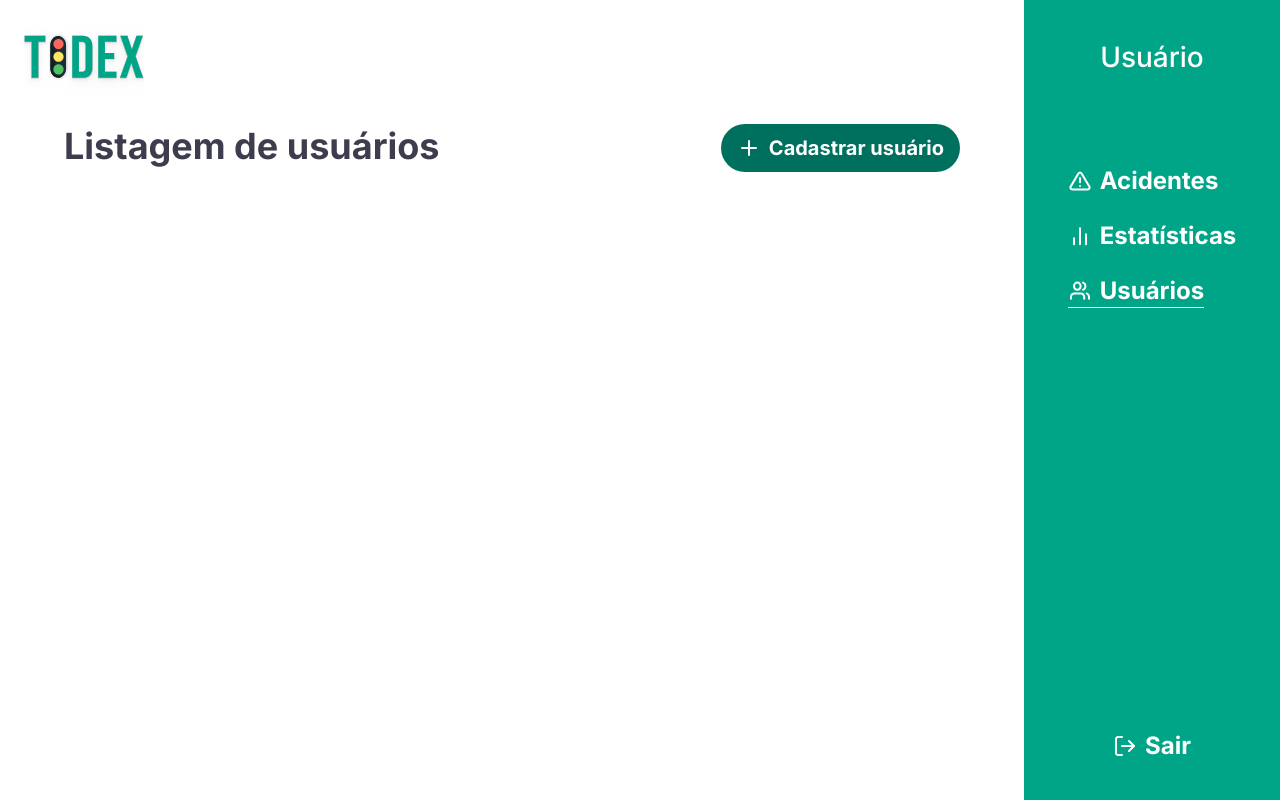
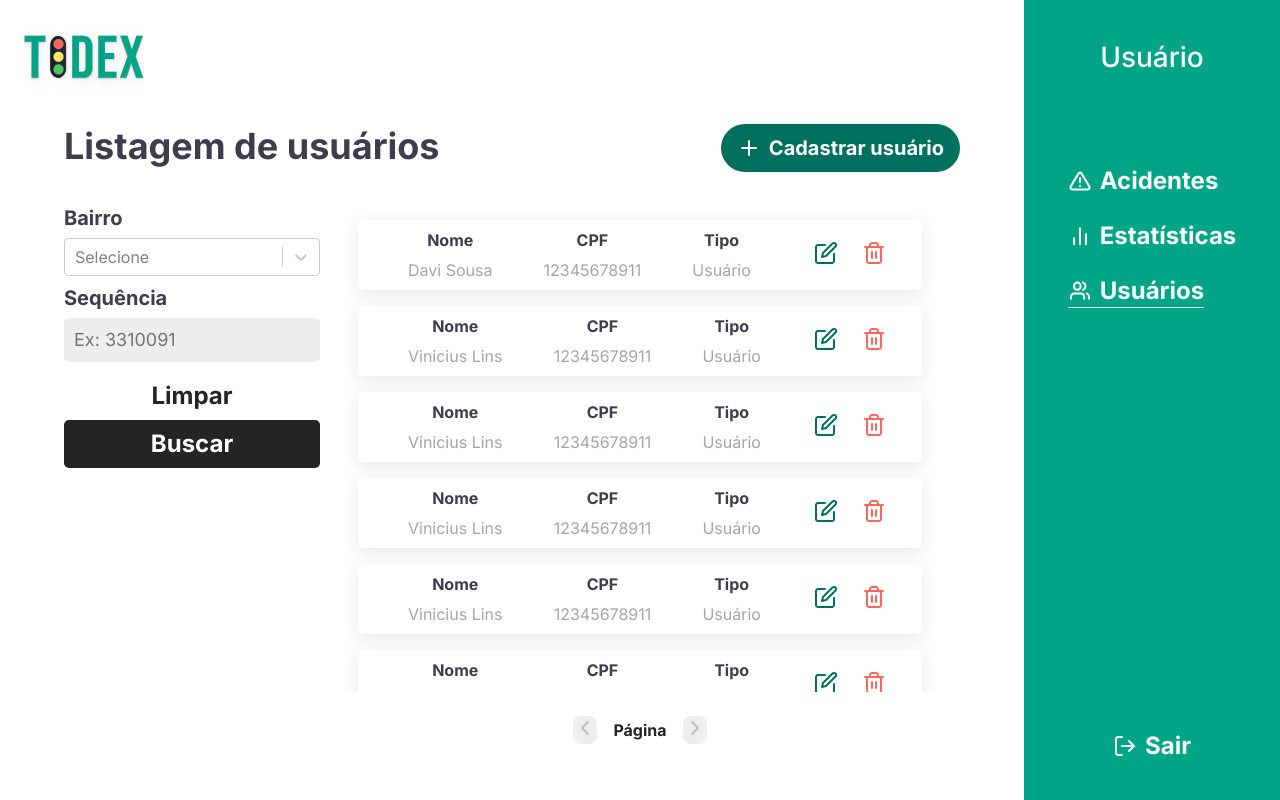
Before and after one commit to lucasarlim/tidex-web, a React (Create React App) app: page /usuarios in a window 1280 px wide. Built offline with nearby package versions, Linux system fonts and the light colour scheme; no server answers.

Commit message:
users page structure created

```diff
--- /dev/null
+++ b/src/data/users.js
@@ -0,0 +1,58 @@
+export default [
+	{
+		_id: '60bfa5a025612d442871e02e',
+		nome: 'Davi Gomes Passos Sousa',
+		cpf: '12345678911',
+		admin: false,
+		__v: 0,
+	},
+	{
+		_id: '60bfa5fe12d442871e02e',
+		nome: 'Vinicius Lins',
+		cpf: '12345678911',
+		admin: false,
+		__v: 0,
+	},
+	{
+		_id: '60bfa5a0fes25612d442871e02e',
+		nome: 'Vinicius Lins',
+		cpf: '12345678911',
+		admin: false,
+		__v: 0,
+	},
+	{
+		_id: '60bfa5aewq025612d442871e02e',
+		nome: 'Vinicius Lins',
+		cpf: '12345678911',
+		admin: false,
+		__v: 0,
+	},
+	{
+		_id: '60bfa5aqw025612d442871e02e',
+		nome: 'Vinicius Lins',
+		cpf: '12345678911',
+		admin: false,
+		__v: 0,
+	},
+	{
+		_id: '60bfa5a02561qqw2d442871e02e',
+		nome: 'Vinicius Lins',
+		cpf: '12345678911',
+		admin: false,
+		__v: 0,
+	},
+	{
+		_id: '60bfa5a02w5612d442871e02e',
+		nome: 'Vinicius Lins',
+		cpf: '12345678911',
+		admin: false,
+		__v: 0,
+	},
+	{
+		_id: '60bfa5a02g5612d442871e02e',
+		nome: 'Vinicius Lins',
+		cpf: '12345678911',
+		admin: false,
+		__v: 0,
+	},
+];
--- a/src/pages/Accidents/index.jsx
+++ b/src/pages/Accidents/index.jsx
@@ -61,6 +61,7 @@ function Accidents() {
 						<List>
 							{ACCIDENTS.map((accident) => (
 								<InfoRow
+									key={accident._id}
 									item={accident}
 									onEdit={editAccident}
 									onRemove={removeAccident}
--- a/src/pages/Accidents/styles.js
+++ b/src/pages/Accidents/styles.js
@@ -1,5 +1,4 @@
 import styled from 'styled-components';
-// import { useTheme } from '../../styles/theme';
 
 export const Container = styled.div`
 	width: 100%;
--- a/src/pages/Users/index.jsx
+++ b/src/pages/Users/index.jsx
@@ -1,7 +1,15 @@
 import { useHistory } from 'react-router-dom';
+import { getUserInfos } from '../../utils/data';
+import NEIGHBOURHOODS from '../../data/neighbourhoods';
+import USERS from '../../data/users';
 import Menu from '../../components/Menu';
 import Header from '../../components/Header';
-import { Container } from './styles';
+import Input from '../../components/Input';
+import Button from '../../components/Button';
+import Select from '../../components/Select';
+import InfoRow from '../../components/InfoRow';
+import Paginator from '../../components/Paginator';
+import { Container, Content, Filters, List, ListWrapper } from './styles';
 
 function Users() {
 	const history = useHistory();
@@ -14,6 +22,33 @@ function Users() {
 					addLabel="Cadastrar usuário"
 					onAdd={() => history.push('/usuarios/criar')}
 				/>
+
+				<Content>
+					<Filters>
+						<Select
+							label="Bairro"
+							placeholder="Selecione"
+							options={NEIGHBOURHOODS.map((item) => ({
+								label: item,
+								value: item,
+							}))}
+						/>
+						<Input label="Sequência" placeholder="Ex: 3310091" />
+
+						<Button label="Limpar" mode="empty" />
+						<Button label="Buscar" />
+					</Filters>
+
+					<ListWrapper>
+						<List>
+							{USERS.map((user) => (
+								<InfoRow item={user} infos={getUserInfos(user)} />
+							))}
+						</List>
+
+						<Paginator />
+					</ListWrapper>
+				</Content>
 			</Container>
 		</Menu>
 	);
--- a/src/pages/Users/styles.js
+++ b/src/pages/Users/styles.js
@@ -1,8 +1,31 @@
 import styled from 'styled-components';
-// import { useTheme } from '../../styles/theme';
 
-// eslint-disable-next-line import/prefer-default-export
 export const Container = styled.div`
 	width: 100%;
 	padding: 0 5vw;
 `;
+
+export const Content = styled.div`
+	width: 100%;
+	display: flex;
+`;
+
+export const Filters = styled.form`
+	width: 256px;
+	margin-top: 3vh;
+`;
+
+export const ListWrapper = styled.div`
+	width: 100%;
+	display: flex;
+	flex-direction: column;
+	align-items: center;
+	padding: 5vh 1vw 0 1vw;
+`;
+
+export const List = styled.div`
+	width: 100%;
+	height: 60vh;
+	overflow-y: scroll;
+	padding: 1vh 2vw;
+`;
--- a/src/utils/data.js
+++ b/src/utils/data.js
@@ -1,6 +1,5 @@
-import { getFullDateFormat, getHorary } from './string';
+import { getFullDateFormat, getHorary, getFirstAndLastName } from './string';
 
-// eslint-disable-next-line import/prefer-default-export
 export function getAccidentInfos(accident) {
 	return [
 		{ label: 'Seq', value: accident.id },
@@ -9,3 +8,11 @@ export function getAccidentInfos(accident) {
 		{ label: 'Hora', value: getHorary(accident.data) },
 	];
 }
+
+export function getUserInfos(user) {
+	return [
+		{ label: 'Nome', value: getFirstAndLastName(user.nome) },
+		{ label: 'CPF', value: user.cpf },
+		{ label: 'Tipo', value: user.admin ? 'Admin' : 'Usuário' },
+	];
+}
--- a/src/utils/string.js
+++ b/src/utils/string.js
@@ -19,3 +19,13 @@ export function getHorary(dateString) {
 
 	return `${paddedHours}:${paddedMinutes}`;
 }
+
+export function getFirstAndLastName(fullName) {
+	const splittedName = fullName.split(' ');
+
+	if (splittedName.length === 1) {
+		return splittedName[0];
+	}
+
+	return `${splittedName[0]} ${splittedName[splittedName.length - 1]}`;
+}
```
